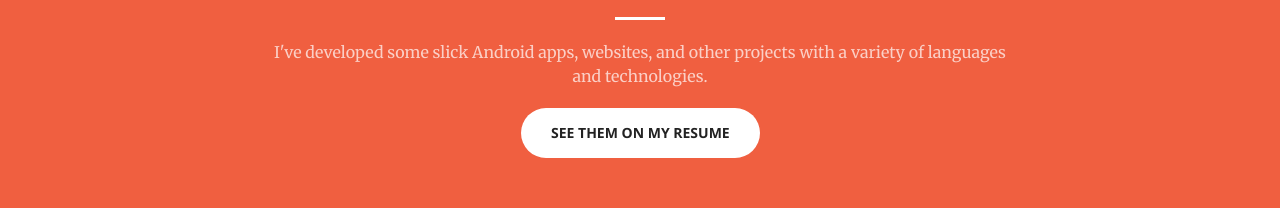
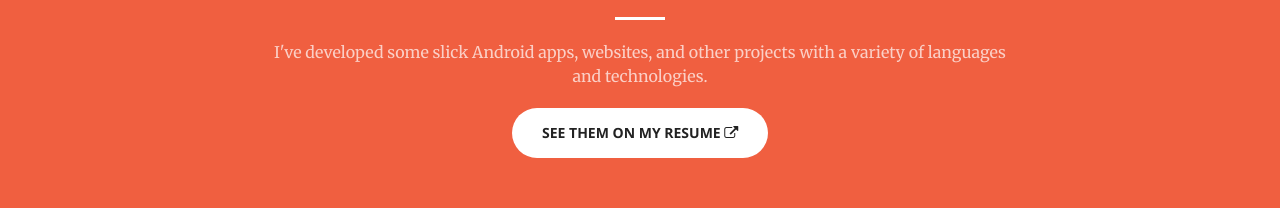
Before and after one commit to davissallen/hello, a website: page index.html in a window 1280 px wide. Shown: the part 936-1144 px from the top of the page. Drawn offline with nearby package versions, Linux system fonts and the light colour scheme.

Commit message:
adds external link icon to resume button

```diff
--- a/index.html
+++ b/index.html
@@ -90,7 +90,9 @@
                         languages and technologies.
                     </p>
                     <a href="http://linux.students.engr.scu.edu/~dallen/davis-allen-resume.pdf"
-                       class="page-scroll btn btn-default btn-xl sr-button">See them on my resume</a>
+                       class="page-scroll btn btn-default btn-xl sr-button">
+                        See them on my resume <i class="fa fa-external-link" aria-hidden="true"></i>
+                    </a>
                 </div>
             </div>
         </div>
```
